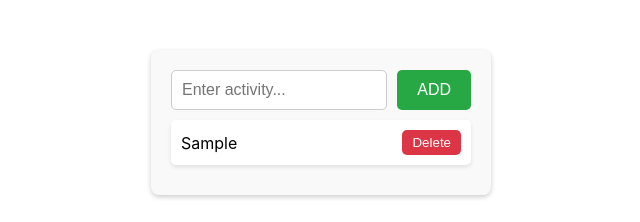
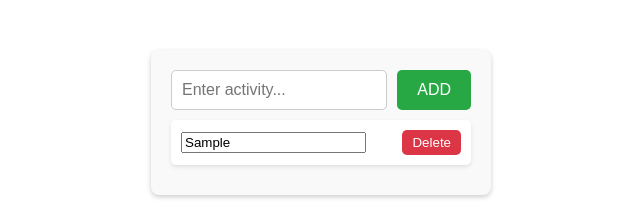
Before and after one commit to RoopaRI/live-coding, a React (Create React App) app: page / in a window 1280 px wide. Both pictures are taken after typing "Sample" into the empty fields and a click on the button "ADD". Shown: the top 222 px of the page, without its empty margins (319-959 px from the left). Built offline with nearby package versions, Linux system fonts and the light colour scheme; the HTML template or start-up script is replaced by a standard one.

Commit message:
Added edit feature to the ToDo app

```diff
--- a/src/Components/ToDo/ToDo.jsx
+++ b/src/Components/ToDo/ToDo.jsx
@@ -12,6 +12,12 @@ export default function ToDo(){
     const handleAdd = () => {
         setTodo([...todo, input])
         setInput('');
+    }
+
+    const handleEdit = (index, editedTask) => {
+        const updatedtasks = [...todo];
+        updatedtasks[index] = editedTask;
+        setTodo(updatedtasks);
     }
 
     const handleDelete = (index) => {
@@ -33,7 +39,7 @@ export default function ToDo(){
 
             {todo.length>0 && todo.map((ele, id)=>(
                 <div className='activities'>
-                    <p key={id}>{ele}</p>
+                    <input type='text' value={ele} className='edit' onChange={(e)=>{handleEdit(id, e.target.value)}}/>
                     <button className='delete' onClick={()=>handleDelete(id)}>Delete</button>
                 </div>
             ))}
```
